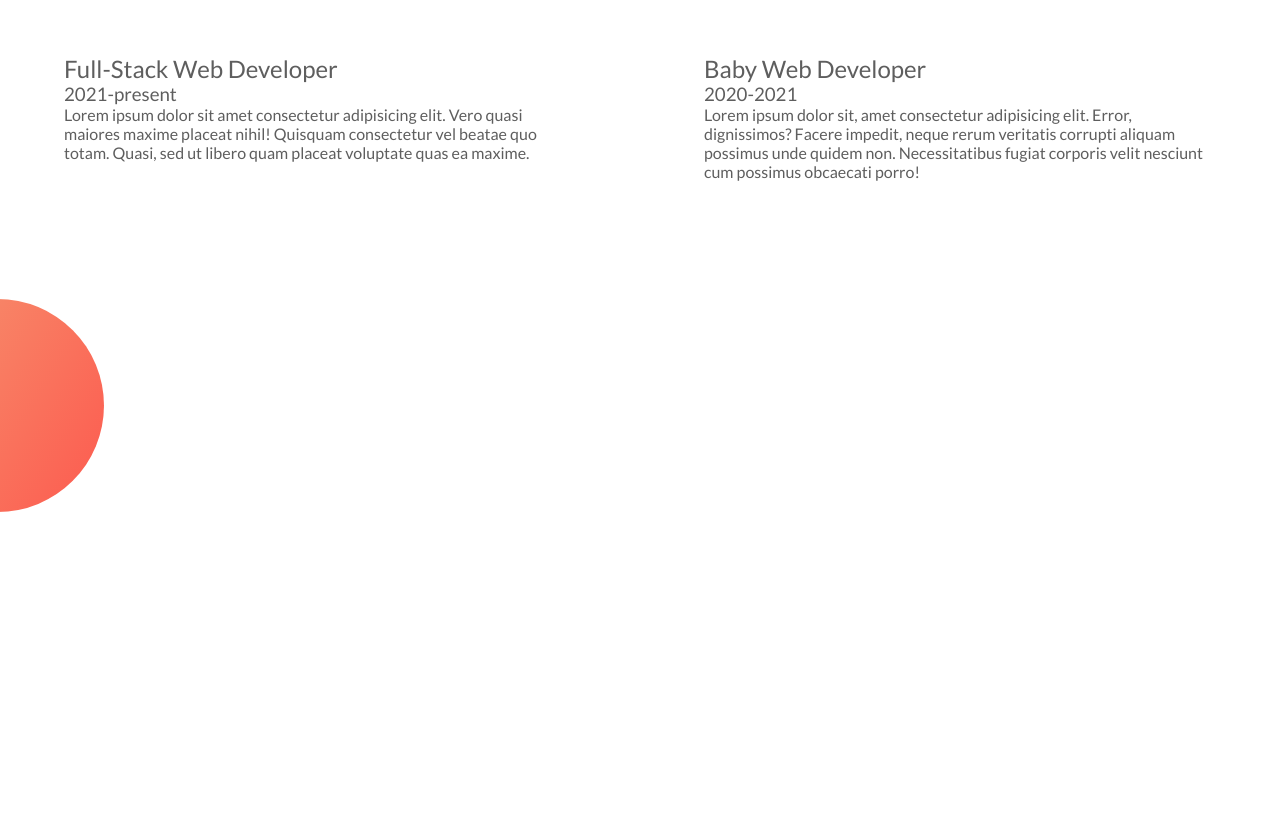
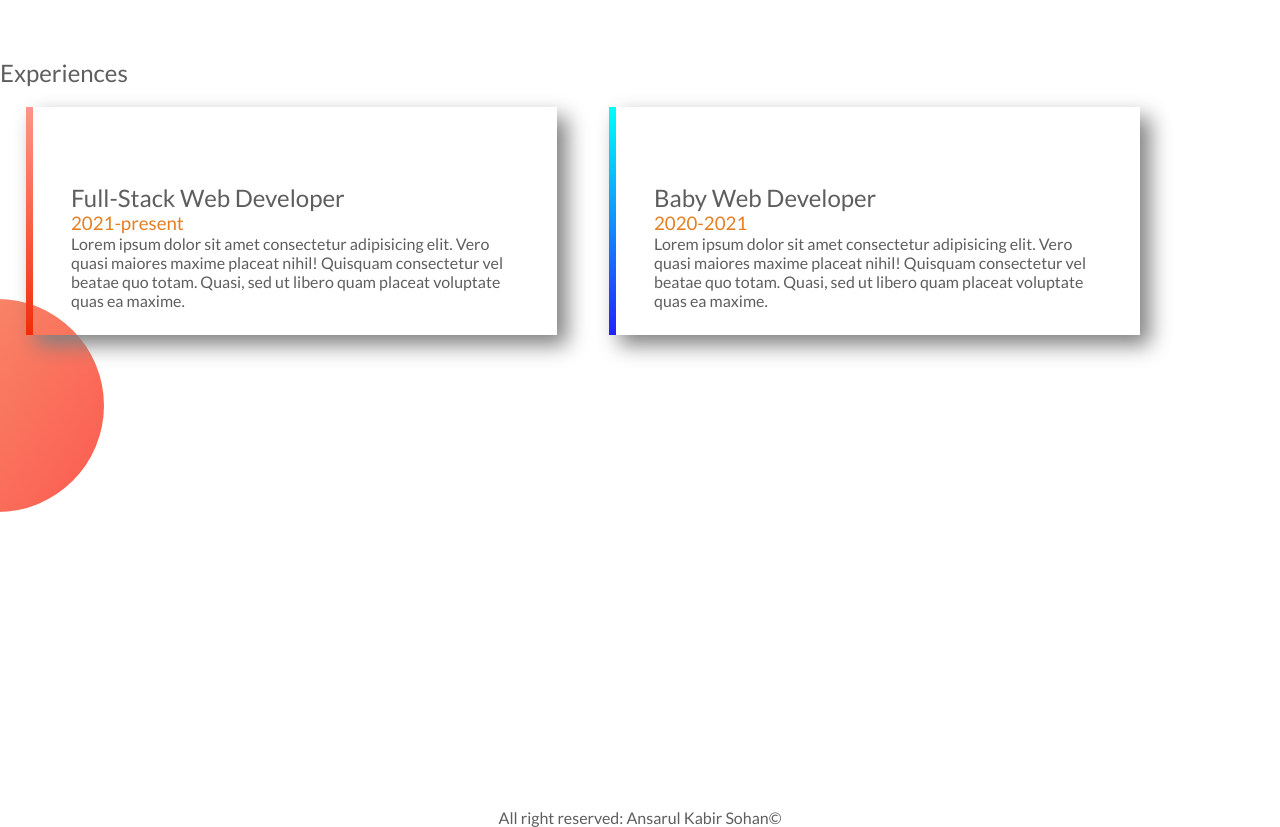
Before and after one commit to ansarulSohan/module_4_portfolio, a plain HTML site: page index.html in a window 1280 px wide. Shown: the part 1612-2439 px from the top of the page. Drawn offline with Linux system fonts and the light colour scheme.

Commit message:
Complete

```diff
--- a/index.html
+++ b/index.html
@@ -1,11 +1,13 @@
 <!DOCTYPE html>
 <html lang="en">
-
   <head>
     <meta charset="UTF-8" />
     <title>Portfolio</title>
     <link rel="stylesheet" type="text/css" href="./resources/css/style.css" />
-  <link href="https://fonts.googleapis.com/css?family=Lato&display=swap" rel="stylesheet" />
+    <link
+      href="https://fonts.googleapis.com/css?family=Lato&display=swap"
+      rel="stylesheet"
+    />
   </head>
 
   <body>
@@ -13,10 +15,10 @@
       <div class="half-width">
         <h1 class="title">
           Welcome to <br />
-        <span class="name-highlight">Sohan's Website!</span>
+          <span class="orange-highlight">Sohan's Website!</span>
         </h1>
 
-      <h2 class="description">Professional Web Developer</h2>
+        <h2 class="description-caption">Professional Web Developer</h2>
         <p>
           Lorem ipsum dolor sit amet, consectetur adipisicing elit. Nostrum,
           veniam laudantium. Accusamus voluptatibus, laudantium ab assumenda
@@ -28,22 +30,25 @@
       </div>
 
       <div class="half-width">
-      <img src="./vendor/img/developer-portfolio/jhankar.png" alt="Title Photo" />
+        <img
+          src="./vendor/img/developer-portfolio/jhankar.png"
+          alt="Title Photo"
+        />
       </div>
     </header>
 
-
     <section class="dream">
       <div class="half-width">
-      <img src="./vendor/img/developer-portfolio/jhankar2.png" alt="photo">
+        <img src="./vendor/img/developer-portfolio/jhankar2.png" alt="photo" />
       </div>
 
       <div class="half-width">
-      <h2 class="description">Big Dream!</h2>
+        <h2 class="description-caption">Big Dream!</h2>
         <p>
-        Lorem ipsum dolor sit amet, consectetur adipisicing elit. Sapiente, iure eveniet qui perspiciatis eum illo eos,
-        reprehenderit culpa et quisquam alias dicta? Facilis iusto repellendus, molestiae nihil repellat similique
-        cupiditate.
+          Lorem ipsum dolor sit amet, consectetur adipisicing elit. Sapiente,
+          iure eveniet qui perspiciatis eum illo eos, reprehenderit culpa et
+          quisquam alias dicta? Facilis iusto repellendus, molestiae nihil
+          repellat similique cupiditate.
         </p>
 
         <a href="#" target="_blank" class="button">Download Resume</a>
@@ -51,22 +56,32 @@
     </section>
 
     <section class="experience-area">
-    <div class="half-width">
-      <h2>Full-Stack Web Developer</h2>
-      <h3>2021-present</h3>
-      <p>Lorem ipsum dolor sit amet consectetur adipisicing elit. Vero quasi maiores maxime placeat nihil! Quisquam
-        consectetur vel beatae quo totam. Quasi, sed ut libero quam placeat voluptate quas ea maxime.</p>
+      <h2 class="description-caption">Experiences</h2>
+      <div class="half-width box-shadow" id="full-stack-border">
+        <h2 class="description-caption">Full-Stack Web Developer</h2>
+        <h3 class="orange-highlight">2021-present</h3>
+        <p>
+          Lorem ipsum dolor sit amet consectetur adipisicing elit. Vero quasi
+          maiores maxime placeat nihil! Quisquam consectetur vel beatae quo
+          totam. Quasi, sed ut libero quam placeat voluptate quas ea maxime.
+        </p>
       </div>
 
-    <div class="half-width">
-      <h2>Baby Web Developer</h2>
-      <h3>2020-2021</h3>
-      <p>Lorem ipsum dolor sit, amet consectetur adipisicing elit. Error, dignissimos? Facere impedit, neque rerum
-        veritatis corrupti aliquam possimus unde quidem non. Necessitatibus fugiat corporis velit nesciunt cum possimus
-        obcaecati porro!</p>
+      <div class="half-width box-shadow" id="baby-dev-border">
+        <h2 class="description-caption">Baby Web Developer</h2>
+        <h3 class="orange-highlight">2020-2021</h3>
+        <p>
+          Lorem ipsum dolor sit amet consectetur adipisicing elit. Vero quasi
+          maiores maxime placeat nihil! Quisquam consectetur vel beatae quo
+          totam. Quasi, sed ut libero quam placeat voluptate quas ea maxime.
+        </p>
       </div>
+    </section>
 
-  </section>
+    <footer>
+      <p>
+        All right reserved: Ansarul Kabir Sohan&copy;
+      </p>
+    </footer>
   </body>
-
 </html>
--- a/resources/css/style.css
+++ b/resources/css/style.css
@@ -13,13 +13,13 @@
   height: 100vh;
 }
 
-.name-highlight {
+.orange-highlight {
   color: #e67e22;
 }
 
-.description {
+.description-caption {
   font-size: 150%;
-  padding-top: 100px;
+  padding-top: 50px;
 }
 
 
@@ -30,10 +30,10 @@
 }
 
 .half-width {
-  margin-top: 20px;
-  width: 40%;
+  margin: 20px 2%;
+  padding: 2% 3%;
+  width: 35%;
   float: left;
-  padding: 2% 5%;
 }
 
 .half-width img {
@@ -78,3 +78,23 @@
   margin-top: 15px;
   padding-top: 5px;
 }
+
+.box-shadow {
+  box-shadow: 10px 10px 20px gray;
+}
+
+#full-stack-border {
+  border-left: 7px solid;
+  border-image: linear-gradient(#ff968a, #f22c08);
+  border-image-slice: 1;
+}
+
+#baby-dev-border {
+  border-left: 7px solid;
+  border-image: linear-gradient(180deg, cyan, #2222ff);
+  border-image-slice: 1;
+}
+
+footer p {
+  text-align: center;
+}
```
Lines whose indentation alone changed are shown as unchanged.
